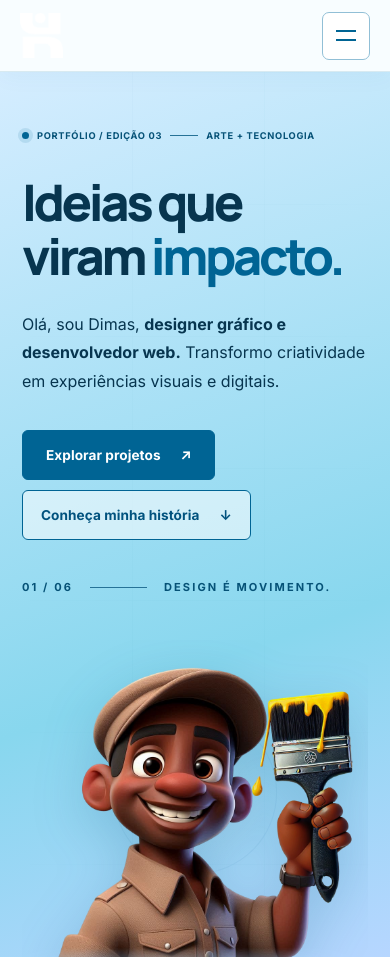
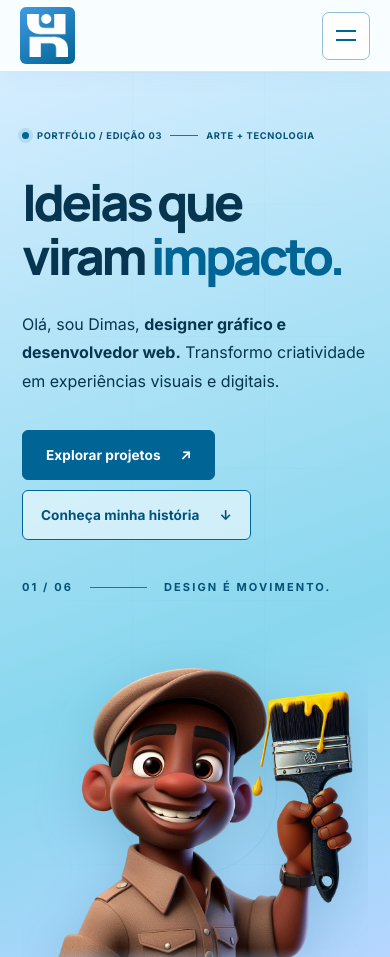
Before and after one commit to dimaswebdev/dimas_portifolio, a website: page index.html in a window 390 px wide. Shown: the top 957 px of the page. Drawn offline with Linux system fonts and the light colour scheme.

Commit message:
fix(v3): dar contraste a logo branca no cabecalho e rodape claros

```diff
--- a/assets/css/v3.css
+++ b/assets/css/v3.css
@@ -440,3 +440,24 @@ h1,h2,h3{font-family:var(--serif-title);font-weight:700;letter-spacing:-.048em}
 .contact .btn-outline{color:#00527e;border-color:#006494;background:#ffffff6b}
 .contact .btn-outline:hover{background:white}
 @media(max-width:900px){.hero{background:linear-gradient(160deg,#d5edff,#88d7ee 65%,#b6d6ff)}}
+
+/* Logo original é branca e transparente: base azul discreta mantém legibilidade. */
+.brand{
+  flex:0 0 61px;width:61px;height:62px;
+  display:inline-flex;align-items:center;justify-content:center;
+  background:linear-gradient(145deg,#419ae3,#006494);
+  border-radius:6px;
+  transition:box-shadow .2s,transform .2s;
+}
+.brand img{width:45px;height:49px;filter:none}
+.brand:hover{box-shadow:0 4px 15px rgba(0,100,148,.16)}
+.footer-brand img{
+  background:linear-gradient(145deg,#419ae3,#006494);
+  padding:7px;
+  border-radius:6px;
+  width:48px;height:53px;
+}
+@media(max-width:900px){
+  .brand{width:55px;height:57px;flex-basis:55px}
+  .brand img{width:41px;height:45px}
+}
```
